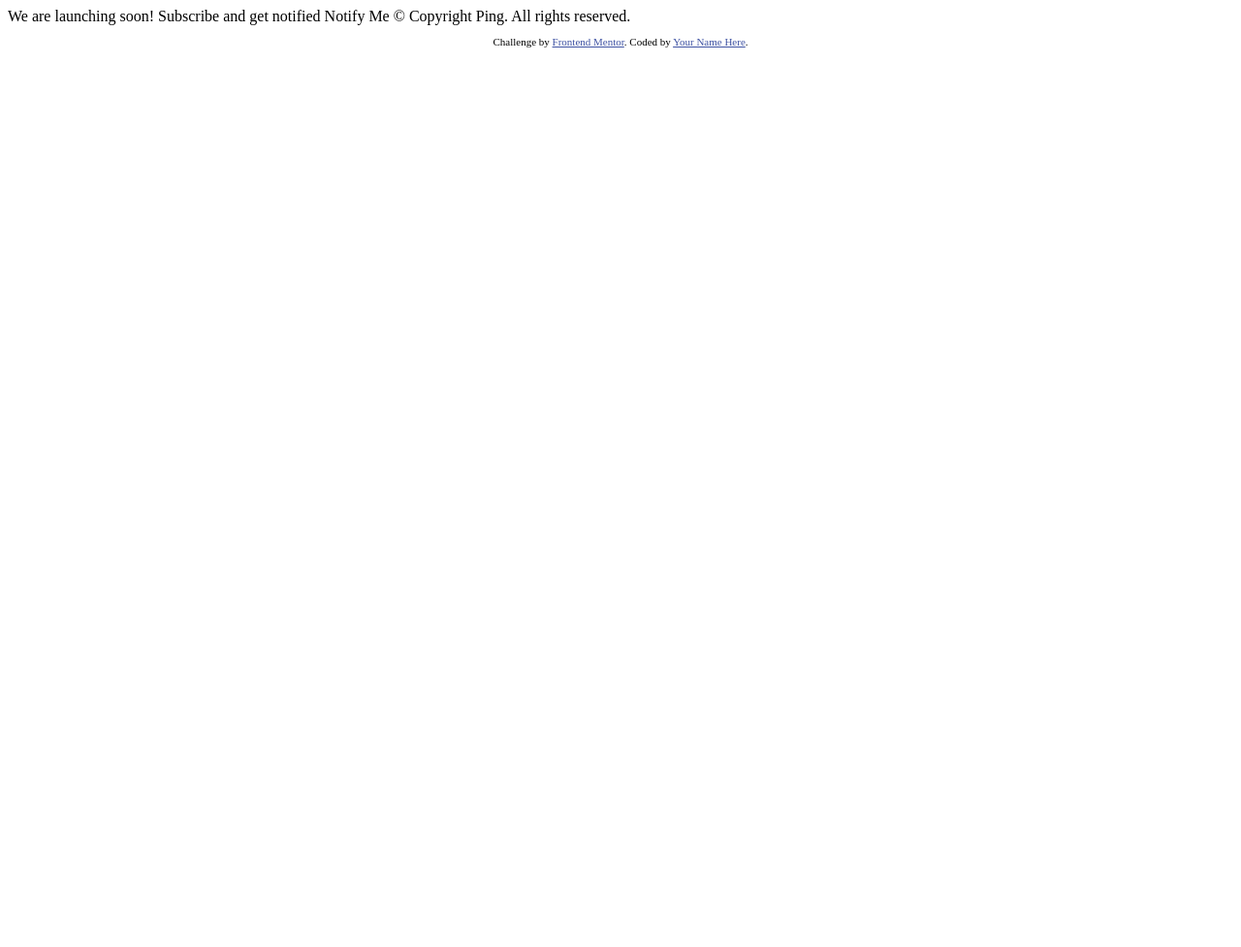
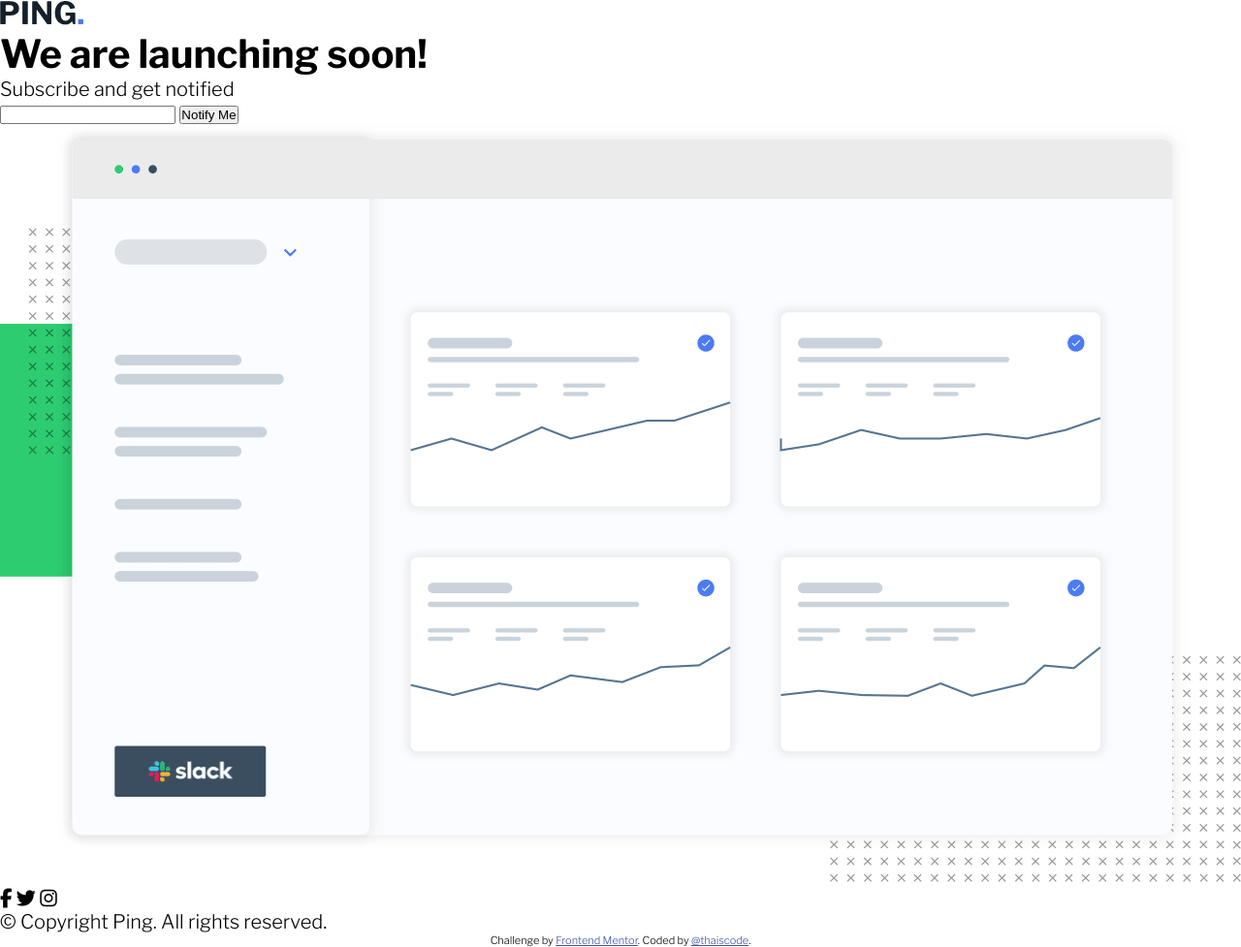
Before and after one commit to thaiscode/ping-coming-soon-page-master, a plain HTML site: page index.html in a window 1280 px wide. Shown: the whole page at 97% size. Before the commit the page ends 800 px from the top, so only its background shows below. Drawn offline with nearby package versions, Linux system fonts and the light colour scheme.

Commit message:
update index.html and style.css

```diff
--- a/index.html
+++ b/index.html
@@ -4,31 +4,53 @@
   <meta charset="UTF-8">
   <meta name="viewport" content="width=device-width, initial-scale=1.0"> <!-- displays site properly based on user's device -->
 
-  <link rel="icon" type="image/png" sizes="32x32" href="./images/favicon-32x32.png">
+  <link rel="icon" type="image/png" sizes="32x32" href="images/favicon-32x32.png">
+
+  <link href="https://fonts.googleapis.com/css2?family=Libre+Franklin:wght@300;600;700&display=swap" rel="stylesheet">
+
+  <link rel="stylesheet" href="style.css">
+
+  <!--Font awesome-->
+  <script src="https://kit.fontawesome.com/d78d4dbd16.js" crossorigin="anonymous"></script>
 
   <title>Frontend Mentor | Ping coming soon page</title>
 
-  <!-- Feel free to remove these styles or customise in your own stylesheet 👍 -->
-  <style>
-    .attribution { font-size: 11px; text-align: center; }
-    .attribution a { color: hsl(228, 45%, 44%); }
-  </style>
 </head>
 <body>
+  <header>
+    <img src="images/logo.svg" alt="ping logo">
+  </header>
 
-  We are launching soon!
+  <main>
+    <h1>We are launching soon!</h1>
 
-  Subscribe and get notified
+    <p>Subscribe and get notified</p>
 
-  Notify Me
+    <form action="">
+      <input type="email" id="" required>
+      <button>Notify Me</button>
+    </form>
 
-  &copy; Copyright Ping. All rights reserved.
+    <img src="images/illustration-dashboard.png" alt="illustration dashboard">
+
+    <footer>
+      <div>
+        <i class="fa-brands fa-facebook-f"></i>
+        <i class="fa-brands fa-twitter"></i>
+        <i class="fa-brands fa-instagram"></i>
+      </div>
+
+      <p>&copy; Copyright Ping. All rights reserved.</p>
+    </footer>
+  </main>
 
   <footer>
     <p class="attribution">
       Challenge by <a href="https://www.frontendmentor.io?ref=challenge" target="_blank">Frontend Mentor</a>.
-      Coded by <a href="#">Your Name Here</a>.
+      Coded by <a href="https://github.com/thaiscode">@thaiscode</a>.
     </p>
   </footer>
+
+  <script src="script.js"></script>
 </body>
 </html>
--- a/style.css
+++ b/style.css
@@ -0,0 +1,29 @@
+:root {
+    --blue: hsl(223, 87%, 63%);
+    --pale-blue: hsl(223, 100%, 88%);
+    --light-red: hsl(354, 100%, 66%);
+    --gray: hsl(0, 0%, 59%);
+    --very-dark-blue: hsl(209, 33%, 12%);
+}
+
+* {
+    margin: 0;
+    padding: 0;
+}
+
+body {
+    font: 1.25rem 'Libre Franklin', sans-serif;
+}
+
+
+
+
+
+.attribution {
+    font-size: 11px;
+    text-align: center;
+}
+
+.attribution a {
+    color: hsl(228, 45%, 44%);
+}
```
Also changed, not shown: ping-coming-soon-page-master/index.html (deleted, +0 -34 lines).
